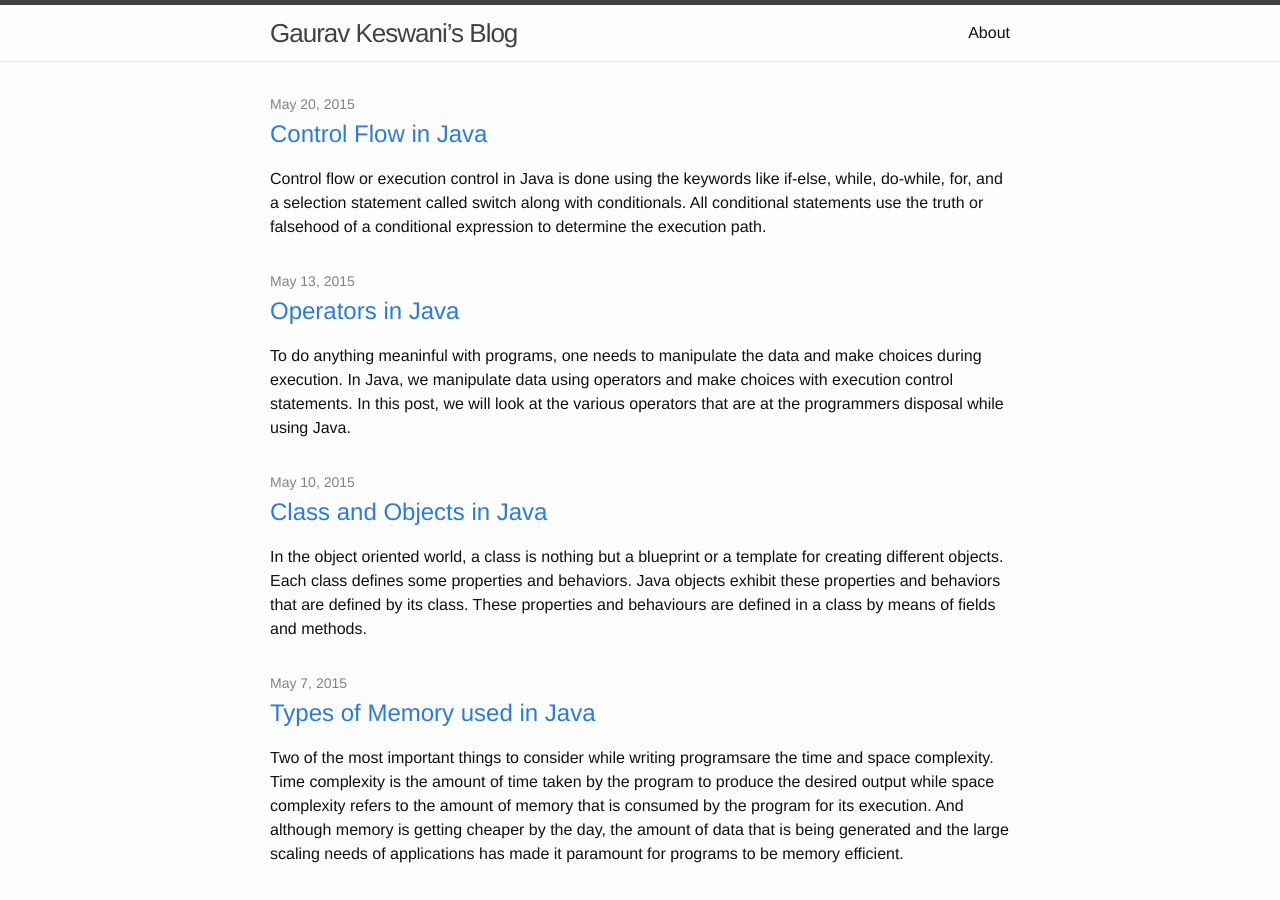
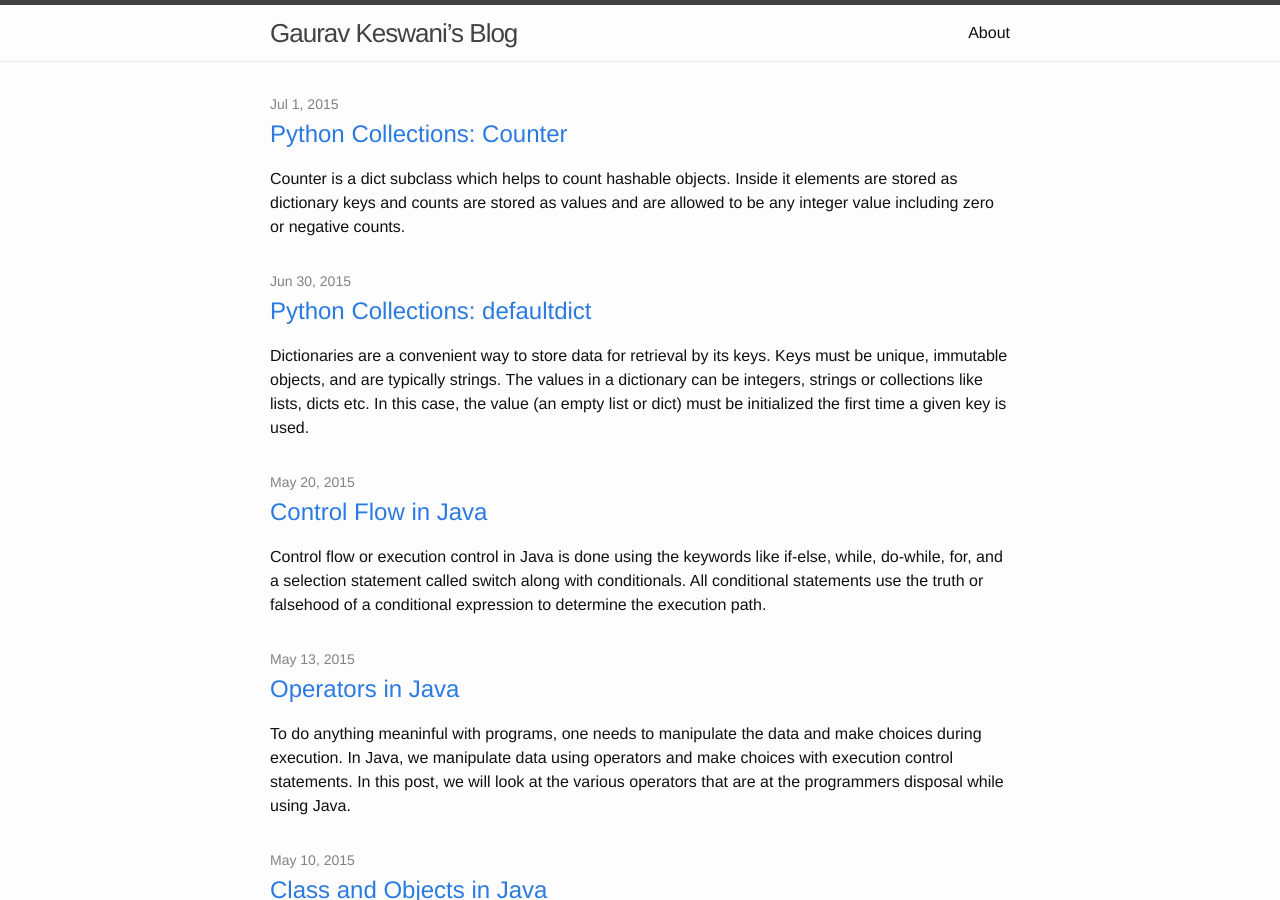
Before and after one commit to gkeswani92/gkeswani92.github.io, a Jekyll site: the page built from index.html, in a window 1280 px wide and 900 px high. Built offline with Jekyll 4.4.1, drawn with Linux system fonts in a browser that asks for light colours.

Commit message:
Added defaultdict and counter for Python

```diff
--- /dev/null
+++ b/_posts/2015-06-30-defaultdict.md
@@ -0,0 +1,55 @@
+---
+layout      : post
+title       : "Python Collections: defaultdict"
+date        : 2015-06-30 10:46:05
+categories  : Python
+---
+
+Dictionaries are a convenient way to store data for retrieval by its keys. Keys must be unique, immutable objects, and are typically strings. The values in a dictionary can be integers, strings or collections like lists, dicts etc. In this case, the value (an empty list or dict) must be initialized the first time a given key is used.
+
+{% highlight python %}
+#Lets try and store the index of the numbers that appear in a list
+num     = [1,2,3,1,2,4,5]
+counter = {}
+for i, x in enumerate(num):
+    if x in counter:
+        counter[x].append(i)
+    else:
+        counter[x] = [i]
+{% endhighlight %}
+
+What this above piece of code does first is it checks whether a number is present as a key in the dictionary. If it is present, it appends the current index to the already present list. If not, it creates a single element list with the current index.While this is relatively easy to do manually, the defaultdict type automates and simplifies these kinds of operations.
+
+A defaultdict works exactly like a normal dictionary, but it is **initialized with a function** (“default factory”) that takes no arguments and provides the default value for a nonexistent key. The above piece of code with defaultdict would look like follows:
+
+{% highlight python %}
+#Lets try and store the index of the numbers that appear in a list
+from collections import defaultdict
+num     = [1,2,3,1,2,4,5]
+counter = defaultdict(list)
+for i, x in enumerate(num):
+    counter[x].append(i)
+{% endhighlight %}
+
+Using defaultdict lets us **avoid the conditional checking of whether a key exists in the dict**. If the key exists, it appends the current index to it as usual. On the other hand, if the key does not exist, it considers the default value of the key as an empty list i.e. [] and appends the current index to it, thus mimicking the behavior of the earlier piece of code.
+
+
+The standard behavior of a python dictionary when the programmer tries to access a key that is not present in the dictionary is to throw a Key Error exception. It should be pretty evident by now that a defaultdict will **never raise a KeyError**. Any key that does not exist gets the value returned by the default factory.
+
+{% highlight python %}
+from collections import defaultdict
+default_counter = defaultdict(list)
+normal_counter  = {}
+print(normal_counter[1])  #Key Error
+print(default_counter[1]) #[]
+{% endhighlight %}
+
+Other places where default dict can be used is to maintain the frequencies of alphabets in a string.
+
+{% highlight python %}
+from collections import defaultdict
+name    = 'abcabca'
+counter = defaultdict(int) #default function being int defaults the value to 0
+for x in name:
+    counter[x] += 1
+{% endhighlight %}
--- /dev/null
+++ b/_posts/2015-07-01-Counter.md
@@ -0,0 +1,71 @@
+---
+layout      : post
+title       : "Python Collections: Counter"
+date        : 2015-07-01 10:46:05
+categories  : Python
+---
+
+Counter is a dict subclass which helps to count hashable objects. Inside it elements are stored as dictionary keys and counts are stored as values and are allowed to be any integer value including zero or negative counts.
+
+Counter supports three forms of initialization. Its constructor can be called with a **sequence of items**, a **dict containing keys and counts**, or using **keyword arguments** mapping string names to counts.
+
+{% highlight python %}
+from collections import Counter
+print Counter(['a', 'b', 'c', 'a', 'b', 'b']) #Counter({'b': 3, 'a': 2, 'c': 1})
+print Counter({'a':2, 'b':3, 'c':1})          #Counter({'b': 3, 'a': 2, 'c': 1})
+print Counter(a=2, b=3, c=1)                  #Counter({'b': 3, 'a': 2, 'c': 1})
+{% endhighlight %}
+
+An empty Counter can be constructed with no arguments and populated via the **update()** method.
+
+{% highlight python %}
+import collections
+c = collections.Counter()
+print 'Initial :', c        #Counter()
+c.update('abcdaab')
+print 'Sequence:', c        #Counter({'a': 3, 'b': 2, 'c': 1, 'd': 1})
+c.update({'a':1, 'd':5})
+print 'Dict    :', c        #Counter({'d': 6, 'a': 4, 'b': 2, 'c': 1})
+{% endhighlight %}
+
+As can be seen from the above example, the count values are increased based on the new data, rather than replaced. In this example, the count for a goes from 3 to 4.
+
+Once the counter has been populated, the values can be accessed just like we access elements from a dictionary. If a key does not exist in the counter, it's **default value is set to 0**.
+
+{% highlight python %}
+import collections
+c = collections.Counter('abcdaab')
+for letter in 'abcde':
+    print '%s : %d' % (letter, c[letter])
+
+Output:
+a : 3
+b : 2
+c : 1
+d : 1
+e : 0
+{% endhighlight %}
+
+The counter class has two commonly used methods:
+
+  - **elements()**: The elements() method returns an iterator that produces all of the items known to the Counter.
+
+{% highlight python %}
+import collections
+c = collections.Counter('extremely')
+print c                     #Counter({'e': 3, 'm': 1, 'l': 1, 'r': 1, 't': 1, 'y': 1, 'x': 1})
+print list(c.elements())    #['e', 'e', 'e', 'm', 'l', 'r', 't', 'y', 'x']
+{% endhighlight %}
+
+- **most_common()**: The most_common() method is used to return the 'n' most commonly occuring characters and their frequencies where 'n' is a parameter to the most_common() method
+
+{% highlight python %}
+import collections
+c = collections.Counter('extremely')
+print c                                #Counter({'e': 3, 'm': 1, 'l': 1, 'r': 1, 't': 1, 'y': 1, 'x': 1})
+for letter, count in c.most_common(1):
+    print '%s: %d' % (letter, count)   #e 3
+{% endhighlight %}
+
+
+PS- The Counter class is similar to bags or multisets in other languages. We will get to this at some point of time in the future.
```
Also changed, not shown: _posts/2015-05-20-Control-Flow-In-Java.md (+39 -39 lines).
